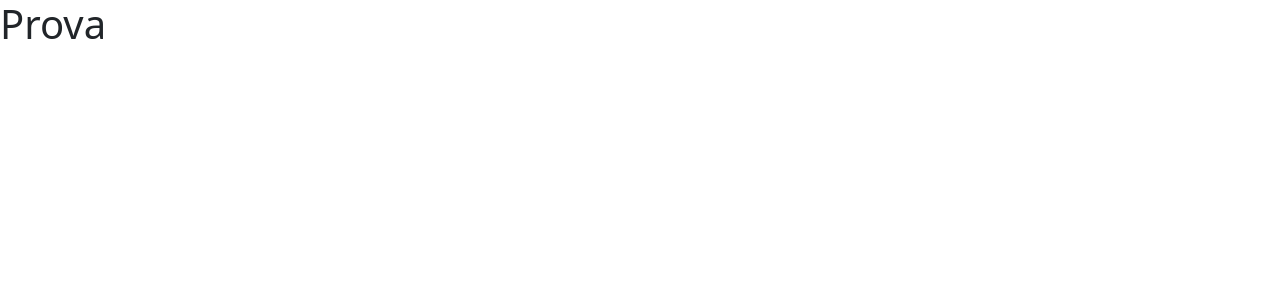
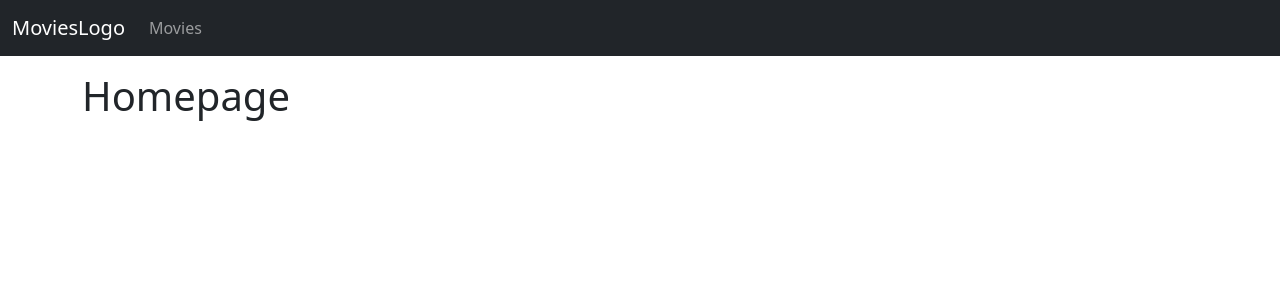
Before and after one commit to Federico-Zorzi/webapp-react, a React (Vite) app: page / in a window 1280 px wide. Shown: the top 300 px of the page. Built offline with nearby package versions, Linux system fonts and the light colour scheme.

Commit message:
new navigation between pages

```diff
--- a/package.json
+++ b/package.json
@@ -12,7 +12,8 @@
   "dependencies": {
     "bootstrap": "^5.3.3",
     "react": "^18.3.1",
-    "react-dom": "^18.3.1"
+    "react-dom": "^18.3.1",
+    "react-router-dom": "^7.1.1"
   },
   "devDependencies": {
     "@eslint/js": "^9.17.0",
--- a/src/App.jsx
+++ b/src/App.jsx
@@ -1,10 +1,24 @@
 // IMPORT ROUTER FOR APP NAVIGATION
-/* import { BrowserRouter, Routes, Route } from "react-router-dom"; */
+import { BrowserRouter, Routes, Route } from "react-router-dom";
+import DefaultLayout from "./layouts/DefaultLayout";
+
+// IMPORT PAGES
+import HomePage from "./pages/HomePage";
+import MoviesIndexPage from "./pages/Movies/MoviesIndexPage";
+import MoviesShowPage from "./pages/Movies/MoviesShowPage";
 
 function App() {
   return (
     <>
-      <h1>Prova</h1>
+      <BrowserRouter>
+        <Routes>
+          <Route Component={DefaultLayout}>
+            <Route index Component={HomePage} />
+            <Route path="/movies" Component={MoviesIndexPage} />
+            <Route path="/movies/:id" element={<MoviesShowPage />} />
+          </Route>
+        </Routes>
+      </BrowserRouter>
     </>
   );
 }
--- /dev/null
+++ b/src/components/headerComponents/Navbar.jsx
@@ -0,0 +1,33 @@
+import { NavLink } from "react-router-dom";
+
+export default function NavBar() {
+  return (
+    <nav className="navbar navbar-expand-lg bg-dark" data-bs-theme="dark">
+      <div className="container-fluid">
+        <NavLink className="navbar-brand" to="/">
+          MoviesLogo
+        </NavLink>
+        <button
+          className="navbar-toggler"
+          type="button"
+          data-bs-toggle="collapse"
+          data-bs-target="#navbarSupportedContent"
+          aria-controls="navbarSupportedContent"
+          aria-expanded="false"
+          aria-label="Toggle navigation"
+        >
+          <span className="navbar-toggler-icon"></span>
+        </button>
+        <div className="collapse navbar-collapse" id="navbarSupportedContent">
+          <ul className="navbar-nav me-auto mb-2 mb-lg-0">
+            <li className="nav-item">
+              <NavLink className="nav-link" to="/movies">
+                Movies
+              </NavLink>
+            </li>
+          </ul>
+        </div>
+      </div>
+    </nav>
+  );
+}
--- /dev/null
+++ b/src/components/layout/Header.jsx
@@ -0,0 +1,9 @@
+import Navbar from "../headerComponents/Navbar";
+
+export default function Header() {
+  return (
+    <header>
+      <Navbar />
+    </header>
+  );
+}
--- /dev/null
+++ b/src/layouts/DefaultLayout.jsx
@@ -0,0 +1,16 @@
+import { Outlet } from "react-router-dom";
+
+import Header from "../components/layout/header";
+/* import Footer from "../components/layout/Footer"; */
+
+export default function DefaultLayout() {
+  return (
+    <>
+      <div className="wrapper">
+        <Header></Header>
+        <Outlet></Outlet>
+        {/* <Footer></Footer> */}
+      </div>
+    </>
+  );
+}
--- /dev/null
+++ b/src/pages/HomePage.jsx
@@ -0,0 +1,9 @@
+export default function HomePage() {
+  return (
+    <>
+      <div className="container">
+        <h1 className="pt-3">Homepage</h1>
+      </div>
+    </>
+  );
+}
--- /dev/null
+++ b/src/pages/Movies/MoviesIndexPage.jsx
@@ -0,0 +1,27 @@
+// IMPORT REACT HOOKS
+import { useState, useEffect } from "react";
+
+export default function MoviesIndexPage() {
+  /* const serverUrl = import.meta.env.VITE_SERVER_URL;
+
+  const [movies, setMovies] = useState([]);
+
+  function fetchMovies() {
+    fetch(serverUrl)
+      .then((res) => res.json())
+      .then((data) => {
+        setMovies(data);
+        console.log(data);
+      });
+  } */
+
+  useEffect(fetchMovies, []);
+
+  return (
+    <>
+      <div className="container">
+        <h1 className="pt-3">Movies</h1>
+      </div>
+    </>
+  );
+}
--- /dev/null
+++ b/src/pages/Movies/MoviesShowPage.jsx
@@ -0,0 +1,16 @@
+// IMPORT REACT HOOKS
+import { useEffect } from "react";
+
+export default function MoviesShowPage() {
+  const { id } = useParams();
+
+  useEffect(() => {}, []);
+
+  return (
+    <>
+      <div className="container">
+        <h1 className="pt-3">Movie {id}</h1>
+      </div>
+    </>
+  );
+}
```
Also changed, not shown: 2 other files (tests, documents, lock files or other folders).
